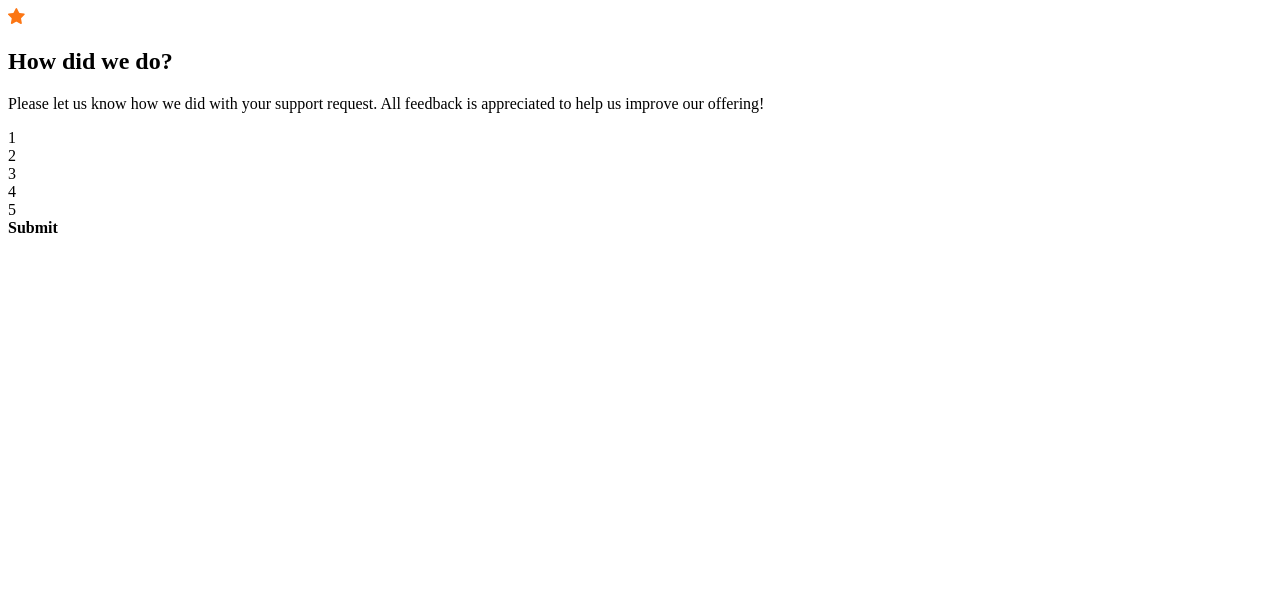
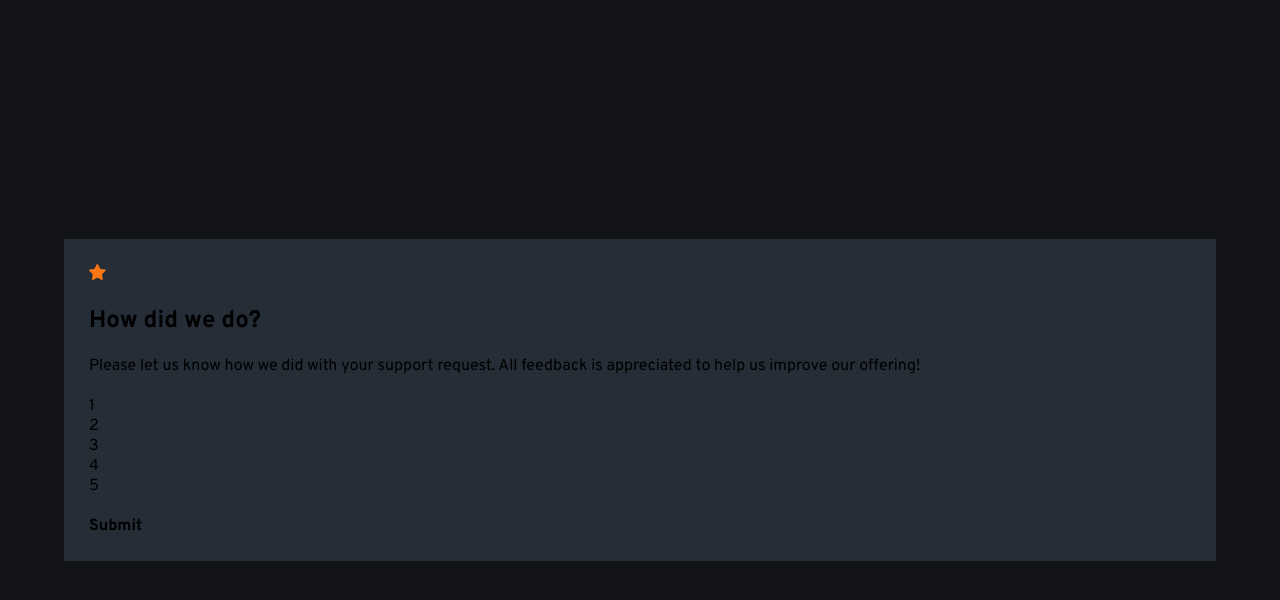
Before and after one commit to CarolinaVrl/InteractiveRating, a plain HTML site: page index.html in a window 1280 px wide. Drawn offline with Linux system fonts and the light colour scheme.

Commit message:
styles: body and main

```diff
--- a/assets/css/style.css
+++ b/assets/css/style.css
@@ -12,3 +12,25 @@
  --DarkBlue: hsl(213, 19%, 18%);
  --VeryDarkBlue: hsl(216, 12%, 8%)
 }
+*{
+    padding: 0;
+    margin: 0;
+    box-sizing: border-box;
+}
+
+body{
+    background: var(--VeryDarkBlue);
+    display: flex;
+    align-items: center;
+    justify-content: center;
+    font-family: 'Overpass', sans-serif;
+    height: 100vh;
+}
+main{
+    background: var(--DarkBlue);
+    width: 90%;
+    padding: 25px;
+    display: flex;
+    flex-direction: column;
+    gap: 20px;
+}
--- a/index.html
+++ b/index.html
@@ -3,6 +3,7 @@
   <head>
     <meta charset="UTF-8" />
     <meta name="viewport" content="width=device-width, initial-scale=1.0" />
+    <link rel="stylesheet" href="/assets/css/style.css">
 
     <title>Interactive rating component</title>
   </head>
```
